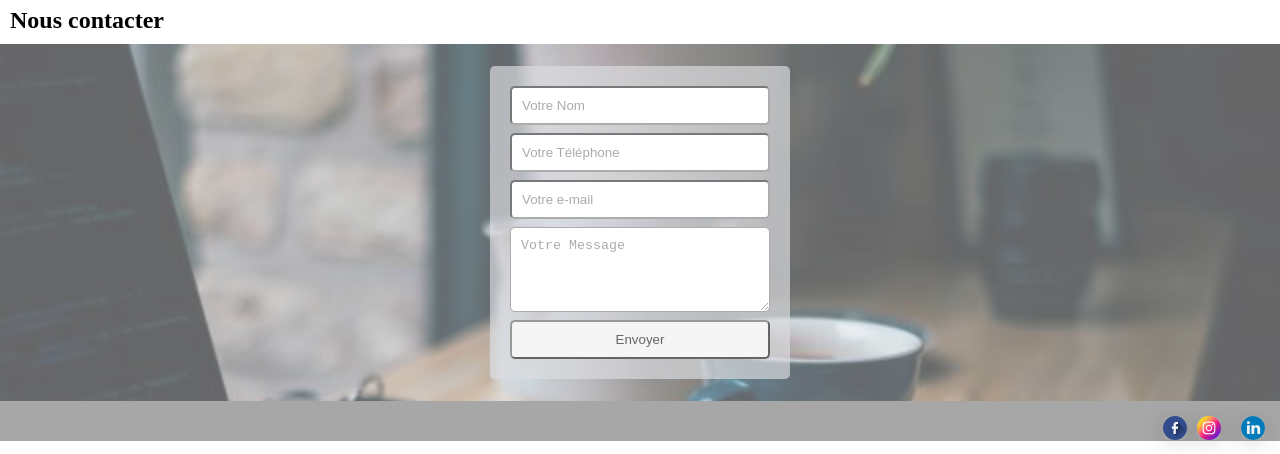
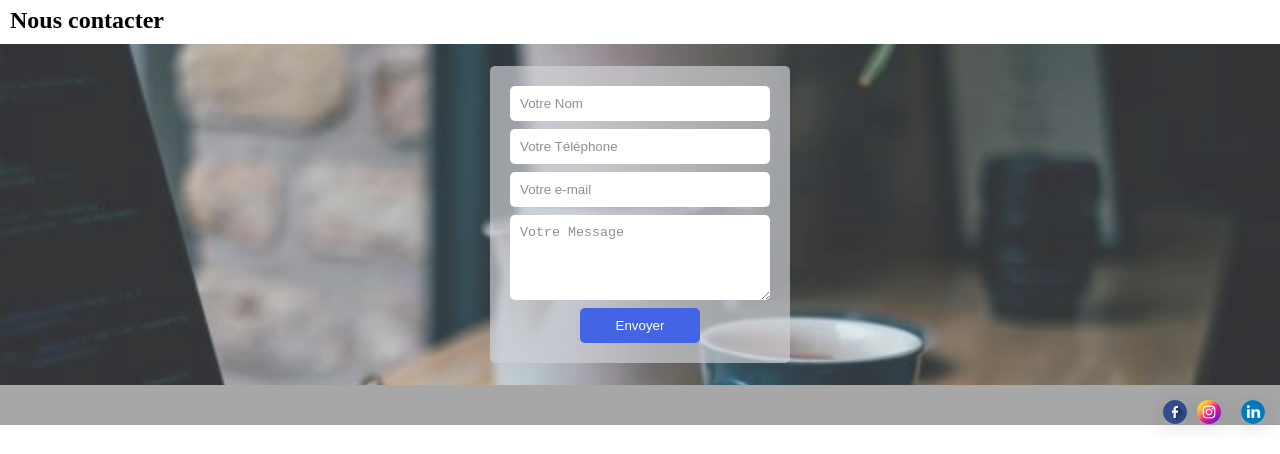
Before and after one commit to AntoineBonamy/coworkingProject, a plain HTML site: page index.html in a window 1280 px wide. Shown: the part 3634-4088 px from the top of the page. Drawn offline with Linux system fonts and the light colour scheme.

Commit message:
modification de bouton

```diff
--- a/contact/contact.css
+++ b/contact/contact.css
@@ -7,7 +7,7 @@
     background-image: url("../assets/form.jpg");
     background-size: cover;
     background-repeat: no-repeat;
-    opacity: 0.6;
+    opacity: 0.8;
     display: flex;
     justify-content: center;
     align-items: center;
@@ -29,7 +29,7 @@
 .contact-form-fields textarea {
     padding: 10px 10px;
     border-radius: 5px;
-    box-shadow: none;
+    border: none;
 
 
 }
@@ -37,3 +37,12 @@
 .contact-form-fields textarea {
     height: 85px;
 }
+
+#submit {
+    background-color: #163ee0;
+    color: #ffffff;
+    width: 120px;
+    margin: auto;
+
+
+}
--- a/index.html
+++ b/index.html
@@ -159,7 +159,7 @@
                 <input type="text" id="phone_number" placeholder="Votre Téléphone ">
                 <input type="email" id="email" placeholder="Votre e-mail">
                 <textarea type="text" placeholder="Votre Message"></textarea>
-                <input type="submit" value="Envoyer">
+                <input type="submit" id="submit" value="Envoyer">
             </form>
 
         </div>
```
